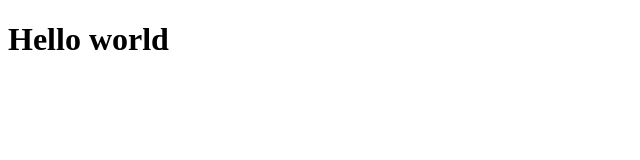
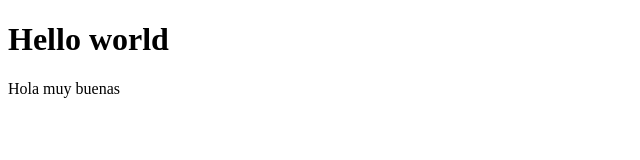
Before and after one commit to Ciscuokami/test, a plain HTML site: page index.htm in a window 1280 px wide. Shown: the whole page, without its empty margins (0-640 px from the left). Drawn offline with Linux system fonts and the light colour scheme.

Commit message:
cambio p

```diff
--- a/index.htm
+++ b/index.htm
@@ -7,5 +7,6 @@
 </head>
 <body>
     <h1>Hello world</h1>
+    <p>Hola muy buenas</p>
 </body>
 </html>
```
